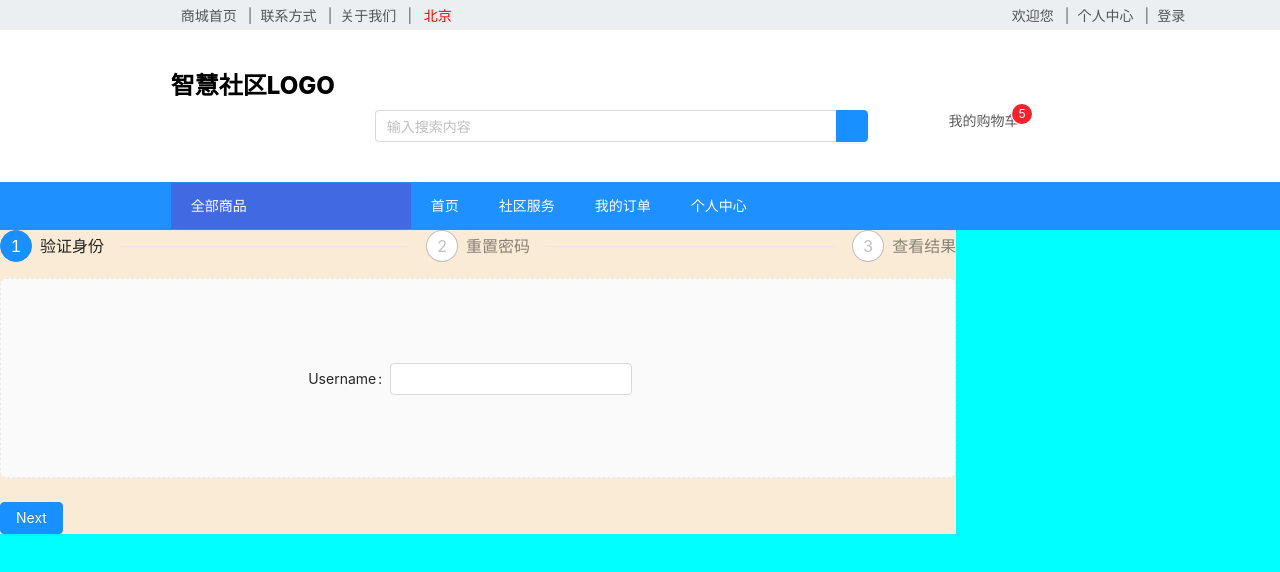
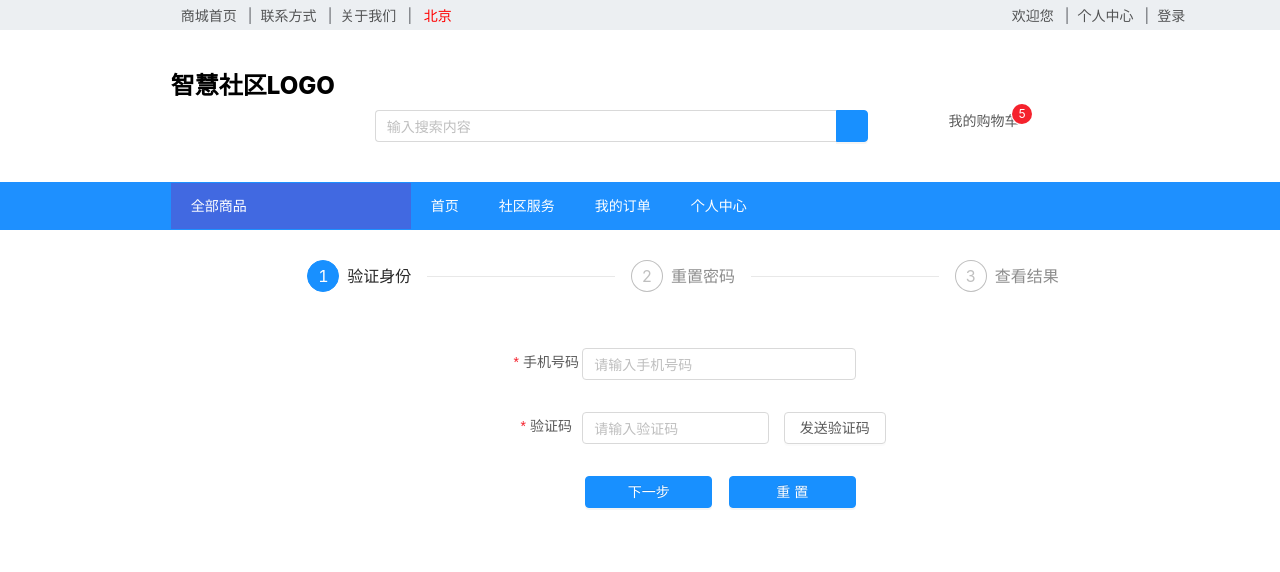
Before and after one commit to SUI5477100/dr_smart_community, a Vue app: page /forgetPass in a window 1280 px wide. Shown: the top 572 px of the page. Built offline with nearby package versions, Linux system fonts and the light colour scheme.

Commit message:
feat:修改密码页面及表单校验

```diff
--- a/src/components/forgetPassComponents/checkIDComponents.vue
+++ b/src/components/forgetPassComponents/checkIDComponents.vue
@@ -1,16 +1,55 @@
 <template>
-      <a-form layout='inline' :form="form">
-      <a-form-item label='Username'>
-        <a-input
-          v-decorator="[
-            'username',
-            {
-              rules: [{ required: true, message: 'Username is required!' }],
-            }
-          ]"
-          class="requiredInput" />
-      </a-form-item>
-    </a-form>
+  <div class="forget-content-container">
+    <a-form-model
+      layout="vertical"
+      :form="form"
+      ref="checkIdForm"
+      :model="checkIdForm">
+      <a-row >
+        <a-col :span="5">
+          <label for="phoneNumber">手机号码</label>
+        </a-col>
+        <a-col :span="19">
+          <a-form-model-item>
+            <a-input
+              v-decorator="[
+                'phoneNumber',
+                {
+                  rules: [{ required: true, message: '手机号码必填' }],
+                }
+              ]"
+              placeholder="请输入手机号码"
+              prop="phoneNumber"/>
+          </a-form-model-item>
+        </a-col>
+      </a-row>
+      <a-row>
+        <a-col :span="5">
+          <label for="checkCode">验证码</label>
+        </a-col>
+        <a-col :span="13">
+          <a-form-model-item>
+            <a-input
+              v-decorator="[
+                'checkCode',
+                {
+                  rules: [{ required: true, message: '请输入验证码' }],
+                }
+              ]"
+              placeholder="请输入验证码"
+              prop="checkCode"/>
+          </a-form-model-item>
+        </a-col>
+        <a-col :span="2" :offset="1">
+          <a-button
+            html-type="submit"
+            class="codeButton">
+            <span>发送验证码</span>
+          </a-button>
+        </a-col>
+      </a-row>
+    </a-form-model>
+  </div>
 </template>
 
 <script>
@@ -21,19 +60,28 @@ export default {
 
         }
     }
-
 }
 </script>
 
 <style>
-.requiredInput::before{
-    display: inline-block;
+.forget-content-container {
+  /* background-color: blue; */
+  width: 46%;
+  /* height: 100%; */
+  padding-top: 40px;
+}
+
+label::before{
     margin-right: 4px;
     color: #f5222d;
     font-size: 14px;
     font-family: SimSun, sans-serif;
-    line-height: 1;
     content: "*";
+    /* background-color: aquamarine; */
+}
+label {
+  /* background-color: antiquewhite; */
+  line-height: 2;
 }
 
 </style>
--- /dev/null
+++ b/src/components/forgetPassComponents/nextButtonComponents.vue
@@ -0,0 +1,32 @@
+<template>
+    <a-button type="primary" class="button-width" @click="handleClick">
+        <slot></slot>
+    </a-button>
+</template>
+
+<script>
+export default {
+    name:"nextButton",
+    props:{
+        clickHandler:{
+            type:Function
+        }
+    },
+    data(){
+        return{}
+    },
+    methods:{
+        handleClick(){
+            this.clickHandler();
+        }
+    }
+
+}
+</script>
+
+<style>
+.button-width {
+  width: 47%;
+}
+
+</style>
--- /dev/null
+++ b/src/components/forgetPassComponents/resetPassComponents.vue
@@ -0,0 +1,59 @@
+<template>
+    <div class="forget-content-container">
+    <a-form-model
+      layout="vertical"
+      :form="form"
+      ref="resetPassForm">
+      <a-row >
+        <a-col :span="5">
+          <label for="newPass">新密码</label>
+        </a-col>
+        <a-col :span="19">
+          <a-form-model-item>
+            <a-input
+              v-decorator="[
+                'newPass',
+                {
+                  rules: [{ required: true, message: '新密码必填' }],
+                }
+              ]"
+              placeholder="请输入新密码"
+              name="newPass"/>
+          </a-form-model-item>
+        </a-col>
+      </a-row>
+      <a-row>
+        <a-col :span="5">
+          <label for="repeatPass">重复密码</label>
+        </a-col>
+        <a-col :span="19">
+          <a-form-model-item>
+            <a-input
+              v-decorator="[
+                'repeatPass',
+                {
+                  rules: [{ required: true, message: '请输入再次输入密码' }],
+                }
+              ]"
+              placeholder="请输入再次输入密码"/>
+          </a-form-model-item>
+        </a-col>
+      </a-row>
+    </a-form-model>
+  </div>
+
+</template>
+
+<script>
+export default {
+    name:"resetPass",
+    data(){
+        return{}
+    }
+
+}
+</script>
+
+<style>
+
+</style>
--- a/src/components/forgetPassComponents/stepsBarComponents.vue
+++ b/src/components/forgetPassComponents/stepsBarComponents.vue
@@ -5,26 +5,33 @@
       </a-steps>
       <div class="steps-content">
         <checkID v-show="current == 0"></checkID>
+        <resetPass v-show="current == 1"></resetPass>
+        <p v-show = "current == steps.length - 1 ">密码重置成功！</p>
       </div>
       <div class="steps-action">
-        <a-button v-if="current < steps.length - 1" type="primary" @click="next">
-          Next
-        </a-button>
-        <a-button
+        <nextButton v-if="current < steps.length - 1" :clickHandler="funList[current]">
+          {{buttonText[current]}}
+        </nextButton>
+        <nextButton v-if="current < steps.length - 1" :clickHandler="resetForm">
+          重置
+        </nextButton>
+        <!-- <a-button
           v-if="current == steps.length - 1"
           type="primary"
-          @click="$message.success('Processing complete!')"
+          @click="done"
         >
           Done
-        </a-button>
-        <a-button v-if="current > 0" style="margin-left: 8px" @click="prev">
+        </a-button> -->
+        <!-- <a-button v-if="current > 0" style="margin-left: 8px" @click="prev">
           Previous
-        </a-button>
+        </a-button> -->
       </div>
     </div>
 </template>
 <script>
 import checkID from './checkIDComponents.vue';
+import nextButton from './nextButtonComponents.vue';
+import resetPass from './resetPassComponents.vue'
 export default {
 name:"stepsBar",
 data() {
@@ -33,26 +40,52 @@ data() {
         steps: [
             {
             title: '验证身份',
-            content: 'First-content',
             },
             {
             title: '重置密码',
-            content: 'Second-content',
             },
             {
             title: '查看结果',
-            content: 'Last-content',
             },
         ],
+        buttonText:[
+          "下一步",
+          "重置密码"
+        ],
+        funList:[
+          this.next,
+          this.resetPass,
+          this.done
+        ],
+        formList:[
+          'checkIdForm',
+          'resetPassFrom'
+        ]
     };
 },
 components:{
-    checkID
+    checkID,
+    nextButton,
+    resetPass
 },
 
 methods: {
     next() {
-    this.current++;
+      this.current++;
+    },
+    // resetForm(formName) {
+    //   this.current--;
+    //   this.$refs[formName]
+    //   console.log("this is reset function!!!!");
+    // },
+    resetPass(){
+      this.current++;
+      this.$message.success('Processing complete!')
+      console.log("this is resetPass function!!!")
+    },
+    done(){
+      this.current++;
+      console.log("this is done function!!!")
     },
     prev() {
     this.current--;
@@ -62,20 +95,33 @@ methods: {
 </script>
 <style scoped>
 .steps-content {
-margin-top: 16px;
-border: 1px dashed #e9e9e9;
-border-radius: 6px;
-background-color: #fafafa;
-min-height: 200px;
-text-align: center;
-padding-top: 80px;
+  margin-top: 16px;
+  /* border: 1px dashed #e9e9e9; */
+  border-radius: 6px;
+  /* background-color: #fafafa; */
+  min-height: 150px;
+  text-align: center;
+  /* padding-top: 80px; */
+  display: flex;
+  justify-content: center;
+  align-items: center;
+}
+.steps-action {
+  width: 46%;
+  /* margin-top: 24px; */
+  margin: 0 auto;
+  /* background-color: brown; */
+  text-align: center;
+  display: flex;
+  justify-content: space-between;
+  padding-left: 10%;
+
+}
+.stepsBarContainer{
+  width: 55%;
+  /* background-color: antiquewhite; */
+  margin: 0 auto;
+  padding-top: 30px;
 }
 
-.steps-action {
-margin-top: 24px;
-}
-.stepsBarContainer{
-    width: 70%;
-    background-color: antiquewhite;
-}
 </style>
--- a/src/pages/forgetPassView.vue
+++ b/src/pages/forgetPassView.vue
@@ -1,7 +1,7 @@
 <template>
-  <div class="container">
+  <!-- <div class="container"> -->
     <stepsBar></stepsBar>
-  </div>
+  <!-- </div> -->
 </template>
 
 <script>
```
Also changed, not shown: src/components/loginRegisterForm.vue (+16 -12 lines).
